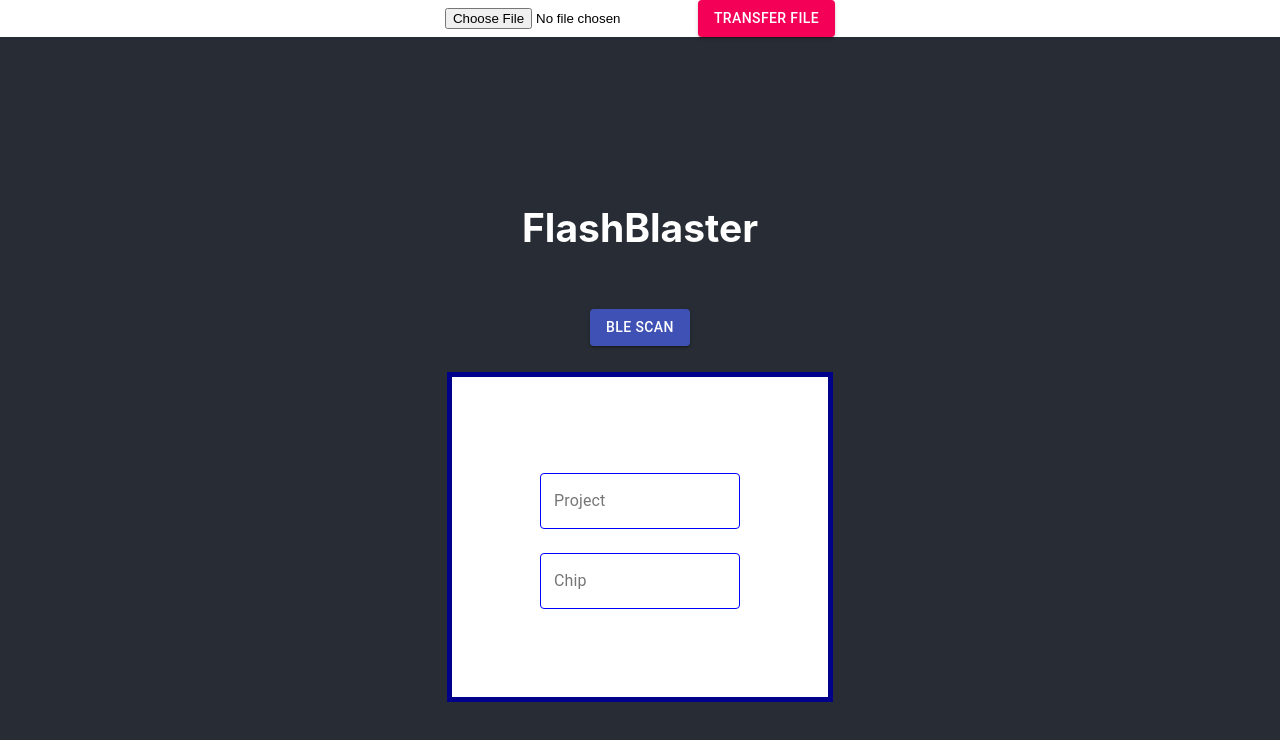
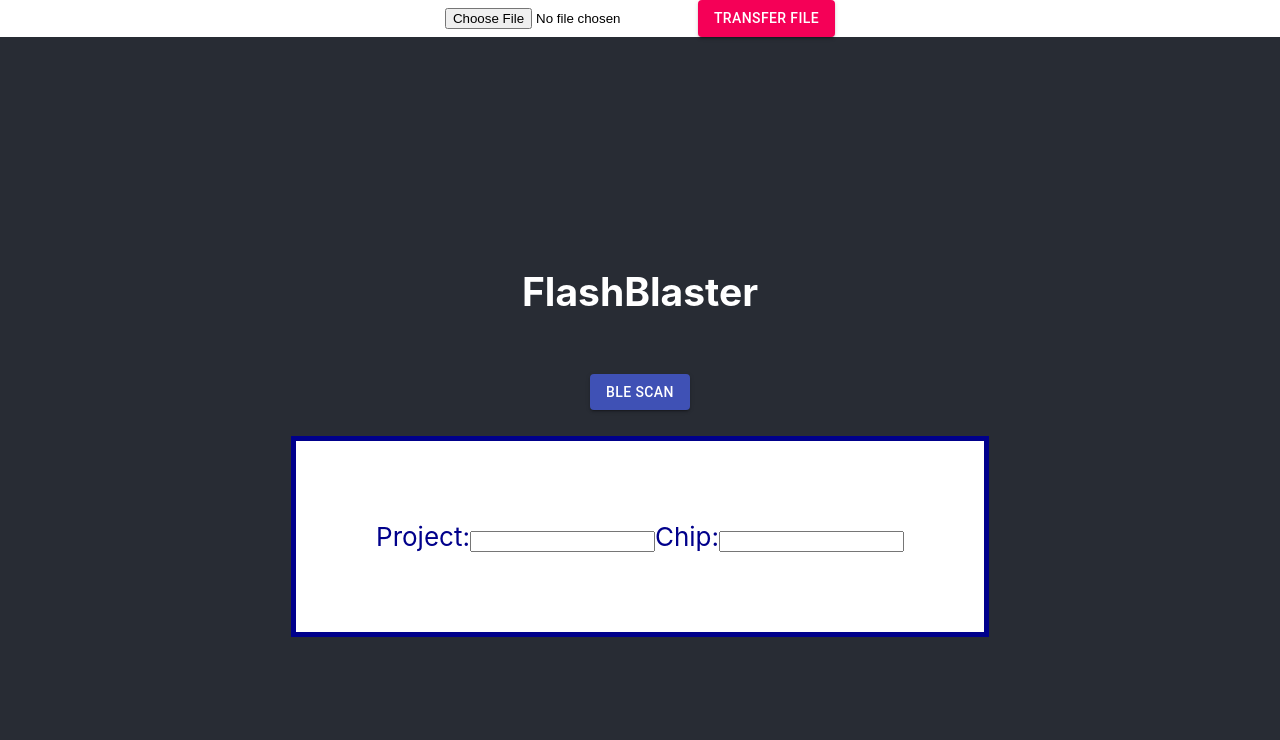
Before and after one commit to ParkerSD/FlashBlasterApp, a React (Create React App) app: page / in a window 1280 px wide. Shown: the top 740 px of the page. Built offline with nearby package versions, Linux system fonts and the light colour scheme.

Commit message:
ChunkSize Increased to 512, Concat Project and Chip Names with File Data

```diff
--- a/src/App.js
+++ b/src/App.js
@@ -2,7 +2,7 @@ import logo from './logo.svg';
 import './App.css';
 import Button from '@material-ui/core/Button';
 import handleClick from './handleClick';
-import {bleScan, bleWrite, callbackTx} from './ble';
+import {bleScan, callbackTx} from './ble';
 import { styled } from '@material-ui/core/styles';
 import Box from '@material-ui/core/Box';
 import { borders } from '@material-ui/system';
@@ -14,10 +14,13 @@ import puck from './puck';
 
 
 
+
 class App extends Component {
 
   state = {
-    selectedFile: null
+    selectedFile: null,
+    project: null,
+    chip: null
   }
 
   fileSelectedHandler = (event) =>{
@@ -26,19 +29,28 @@ class App extends Component {
     })
   }
 
+  projectNameHandler = (event) => {
+    this.state.project = event.target.value;
+    console.log("Project's Name:", this.state.project);
+  }
+
+  chipNameHandler = (event) => {
+    this.state.chip = event.target.value;
+    console.log("Chip's Name:", this.state.chip);
+  }
 
   fileUploadHandler = () => {
     if(this.state.selectedFile !== null)
     {
-      console.log(this.state.selectedFile) //stat object has other properties ex: this.state.selectedFile.name
+      console.log(this.state.selectedFile); //stat object has other properties ex: this.state.selectedFile.name
+      var file = this.state.selectedFile;
+      var project = this.state.project;
+      var chip = this.state.chip;
 
-      var file = this.state.selectedFile;
       var reader = new FileReader();
-
       reader.onload = function () {
-        puck.write(reader.result, callbackTx);
+        puck.write(project.concat(chip, reader.result), callbackTx); // concatenate project, chip, and file
       }
-
       reader.readAsBinaryString(file); //now available in the result attribute
     }
   }
@@ -67,8 +79,15 @@ class App extends Component {
           </p>
 
             <Box border={5} color="darkblue" bgcolor="white"  p={10}>
-              <ProjectField/>
-              <ChipField/>
+
+            Project:
+            <input type="text" onChange={this.projectNameHandler}/>
+
+            Chip:
+            <input type="text" onChange={this.chipNameHandler}/>
+
+            {/* <ProjectField/>  */}
+            {/* <ChipField/>  */}
             </Box>
 
           </header>
--- a/src/ble.js
+++ b/src/ble.js
@@ -6,12 +6,12 @@ import puck from './puck';
 function callbackConn()
 {
   //should this transition to new menu? where project/chip/file is selected?
-  console.log('connection callback executed');
+  console.log('Connection Established');
 }
 
 function callbackTx()
 {
-  console.log('data sent');
+  console.log('Data Transfer Complete');
 }
 
 async function bleScan()
@@ -21,7 +21,7 @@ async function bleScan()
 
 async function bleWrite()
 {
-  puck.write("12345", callbackTx);
+  puck.write("12345", callbackTx); //test write
 }
 
 export {bleScan, bleWrite, callbackTx};
--- a/src/puck.js
+++ b/src/puck.js
@@ -95,7 +95,7 @@ Or more advanced usage with control of the connection
   var NORDIC_SERVICE = "6e400001-b5a3-f393-e0a9-e50e24dcca9e";
   var NORDIC_TX = "6e400002-b5a3-f393-e0a9-e50e24dcca9e";
   var NORDIC_RX = "6e400003-b5a3-f393-e0a9-e50e24dcca9e";
-  var CHUNKSIZE = 16;
+  var CHUNKSIZE = 512; //Max 512, can this value safely exceed max MTU of 247?
 
   function log(level, s) {
     if (puck.log) puck.log(level, s);
```
